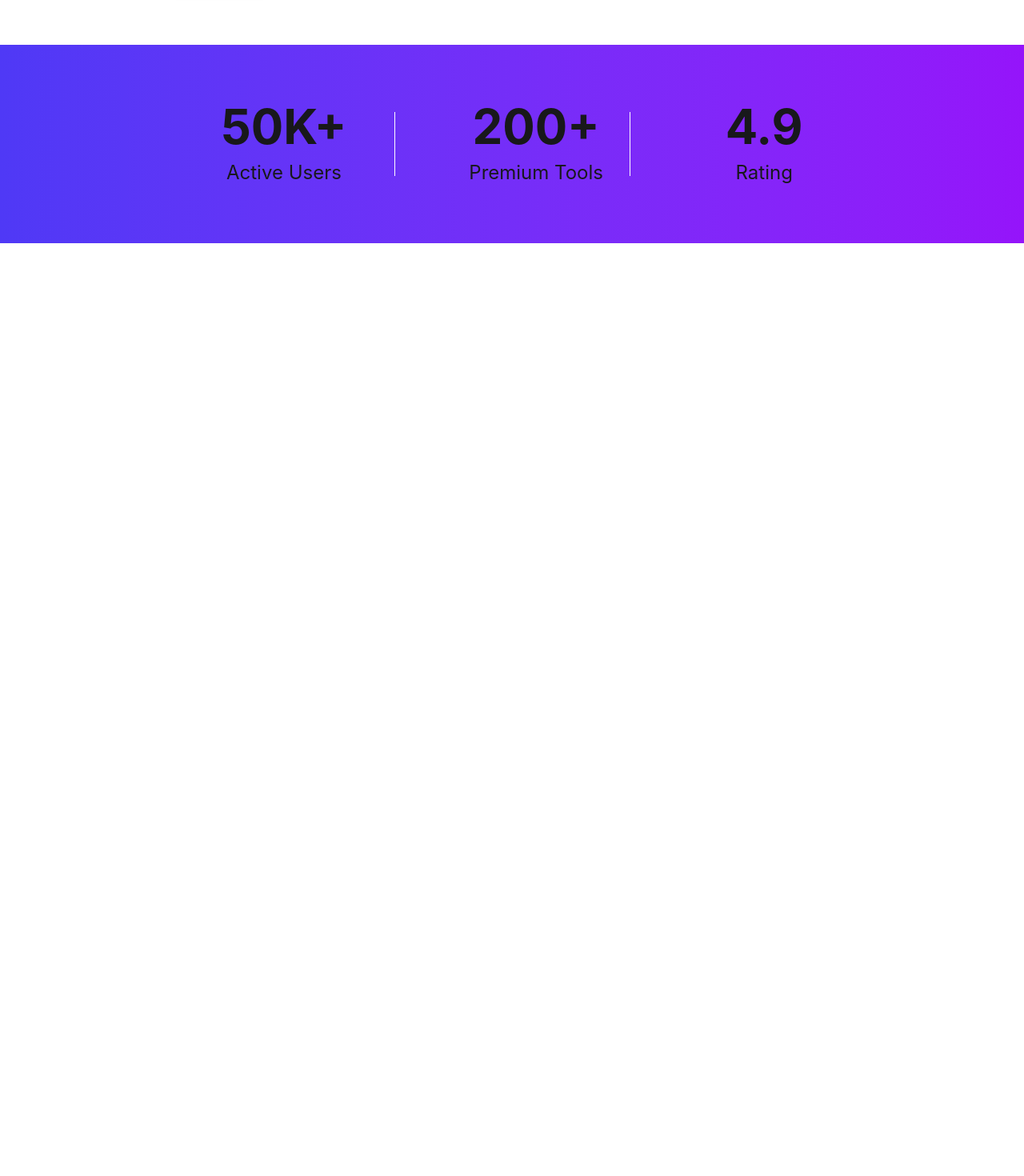
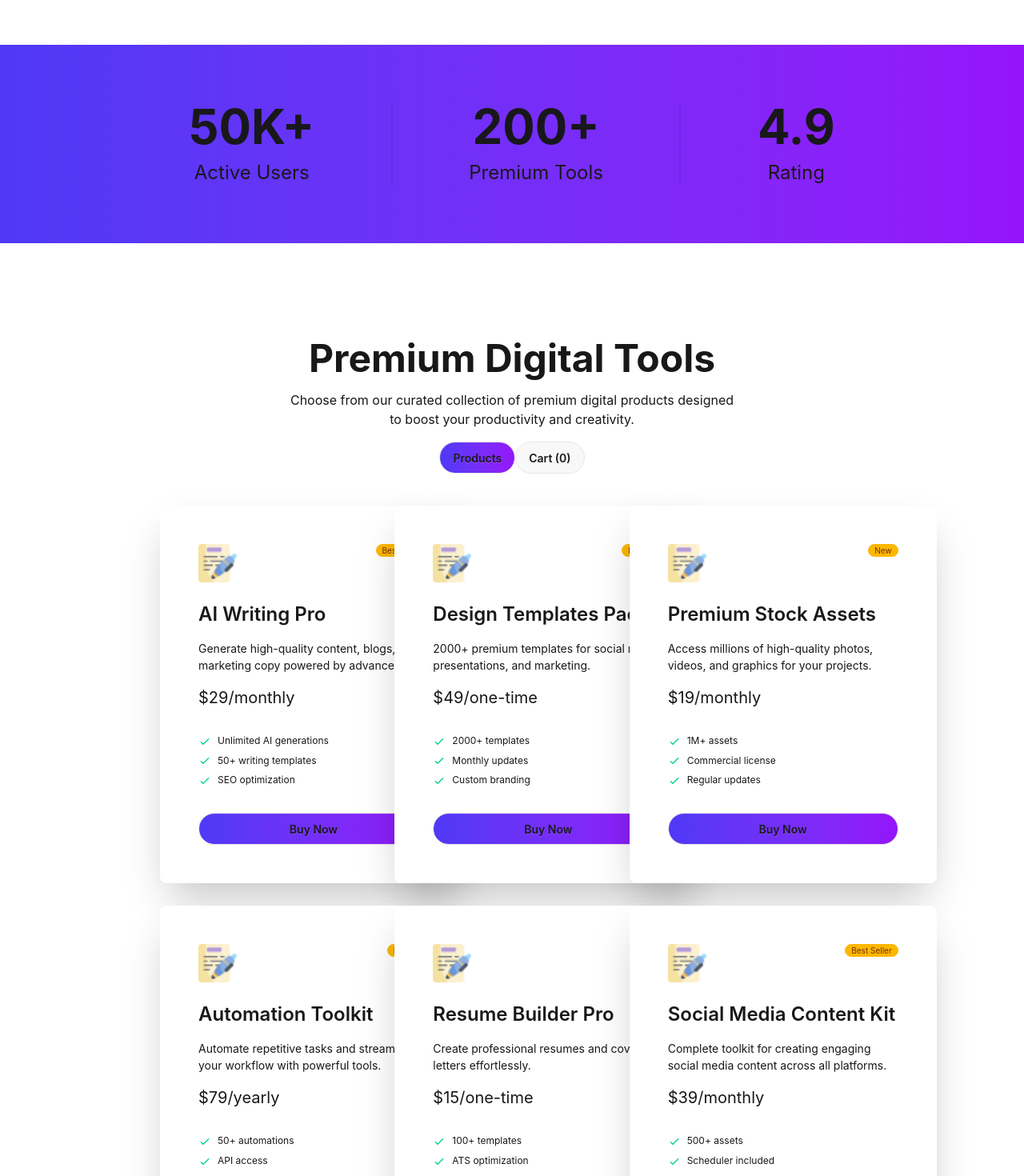
Before and after one commit to simantopal/Digitools-Assignment-6, a React (Vite) app: page / in a window 1280 px wide. Shown: the part 620-2090 px from the top of the page at 80% size. Before the commit the page ends 924 px from the top, so only its background shows below. Built offline with nearby package versions, Linux system fonts and the light colour scheme.

Commit message:
design card and toggoling

```diff
--- a/src/App.jsx
+++ b/src/App.jsx
@@ -1,16 +1,25 @@
+import { Suspense } from 'react'
 import './App.css'
 import Banner from './Components/Banner/Banner'
 import Navbar from './Components/Navbar/Navbar'
+import Product from './Components/Product/Product'
 import Stats from './Components/Stats/Stats'
 
+const fetchProduct = async () => {
+  const res = await fetch("/data.json");
+  return res.json();
+}
+
 function App() {
-
-
+  const productPromise = fetchProduct();
   return (
     <>
       <Navbar></Navbar>
       <Banner></Banner>
       <Stats></Stats>
+      <Suspense fallback={<span className="loading loading-spinner loading-xl"></span>}>
+        <Product productPromise={productPromise}></Product>
+      </Suspense>
     </>
   )
 }
--- /dev/null
+++ b/src/Components/AvailableProduct/AvailableProduct.jsx
@@ -0,0 +1,19 @@
+import React from 'react';
+import Card from '../Card/Card';
+
+const AvailableProduct = ({products}) => {
+    console.log(products, "products")
+    return (
+        <div>
+            <div className='grid grid-cols-3 space-y-7'>
+            {
+                products.map((product, ind) => {
+                    return <Card key={ind} product={product}></Card>
+                })
+            }
+            </div>
+        </div>
+    );
+};
+
+export default AvailableProduct;
--- a/src/Components/Banner/Banner.jsx
+++ b/src/Components/Banner/Banner.jsx
@@ -11,12 +11,11 @@ const Banner = () => {
                 <div className='space-x-4'>
                     <button className="btn bg-linear-to-r from-[#4F39F6] to-[#9514FA] rounded-3xl">Explore Products</button>
                     <button className="btn btn-outline btn-primary rounded-3xl"><img src="/src/assets/Play.png" alt="" />Watch Demo</button>
-            </div>
+                </div>
             </div>
             <div>
                 <img src="/src/assets/banner.png" alt="" />
             </div>
-
         </div>
 
     );
--- /dev/null
+++ b/src/Components/Card/Card.jsx
@@ -0,0 +1,45 @@
+import React, { useState } from 'react';
+
+const Card = ({product}) => {
+    const [isSelected, setIsSelected] = useState(false);
+    return (
+        <div className="card w-96 bg-base-100 shadow-2xl px-6 py-6 mx-auto">
+            <div className="card-body">
+                <div className='flex justify-between mb-4'>
+                    <img src="/src/assets/products/writing_2327400 1.png" alt="" className='w-12 h-12' />
+                    <span className="badge badge-xs badge-warning">{product.tag}</span>
+                </div>
+                <div className="space-y-4">
+                    <h2 className="text-2xl font-semibold">{product.name}</h2>
+                    <p>{product.description}</p>
+                    <span className="text-xl">${product.price}/{product.period}</span>
+                </div>
+                    <ul className="mt-6 flex flex-col gap-2 text-xs">
+                    {product.features.slice(0, 3).map((feature, ind) => (
+                        <li key={ind}>
+                            <svg
+                            xmlns="http://www.w3.org/2000/svg"
+                            className="size-4 me-2 inline-block text-success"
+                            fill="none"
+                            viewBox="0 0 24 24"
+                            stroke="currentColor"
+                            >
+                            <path strokeLinecap="round" strokeLinejoin="round" strokeWidth="2" d="M5 13l4 4L19 7" />
+                            </svg>
+                            <span>{feature}</span>
+                        </li>
+                    ))}
+                    </ul>
+                <div className="mt-6">
+                    <button
+                    className="btn bg-linear-to-r from-[#4F39F6] to-[#9514FA] rounded-3xl btn-block"
+                    onClick={() => setIsSelected(true)}
+                    disabled={isSelected}>
+                        {isSelected === true ? "Selected" : "Buy Now"}</button>
+                </div>
+            </div>
+        </div>
+    );
+};
+
+export default Card;
--- a/src/Components/Navbar/Navbar.jsx
+++ b/src/Components/Navbar/Navbar.jsx
@@ -16,11 +16,11 @@ const Navbar = () => {
             </div>
 
             <div className="flex items-center gap-4">
-                <div className="dropdown dropdown-end">
+                <div className="">
                     <div tabIndex={0} role="button" className="btn btn-ghost btn-circle">
                         <div className="indicator">
                             <svg xmlns="http://www.w3.org/2000/svg" className="h-5 w-5" fill="none" viewBox="0 0 24 24" stroke="currentColor"> <path strokeLinecap="round" strokeLinejoin="round" strokeWidth="2" d="M3 3h2l.4 2M7 13h10l4-8H5.4M7 13L5.4 5M7 13l-2.293 2.293c-.63.63-.184 1.707.707 1.707H17m0 0a2 2 0 100 4 2 2 0 000-4zm-8 2a2 2 0 11-4 0 2 2 0 014 0z" /> </svg>
-                            <span className="badge badge-sm indicator-item">8</span>
+                            <span className="badge badge-sm indicator-item">0</span>
                         </div>
                     </div>
                 </div>
--- /dev/null
+++ b/src/Components/Product/Product.jsx
@@ -0,0 +1,32 @@
+import React, { use, useState } from 'react';
+import AvailableProduct from '../AvailableProduct/AvailableProduct';
+import SelectedProduct from './SelectedProduct';
+
+const Product = ({productPromise}) => {
+    // console.log(productPromise);
+    const products = use(productPromise);
+    // console.log(products);
+    const [selectedType, setSelectedType] = useState("product");
+    console.log(selectedType, "SelectedType");
+    return (
+        <div className='px-50 py-30'>
+            <div className='justify-center text-center mb-10'>
+                <h1 className='font-bold text-5xl mb-4'>Premium Digital Tools</h1>
+                <p className='mb-4'>Choose from our curated collection of premium digital products designed <br /> to boost your productivity and creativity.</p>
+
+
+                <div>
+
+                    <button onClick={() => setSelectedType("product")} className={`btn ${selectedType === "product" ? "bg-linear-to-r from-[#4F39F6] to-[#9514FA]" : ""}  rounded-3xl`}>Products</button>
+
+                    <button onClick={() => setSelectedType("Cart")} className={`btn ${selectedType === "Cart" ? "bg-linear-to-r from-[#4F39F6] to-[#9514FA]" : ""}  rounded-3xl`}>Cart (0)</button>
+                </div>
+            </div>
+            {selectedType === "product" ? "" : <h2 className='font-medium text-2xl'>Your Cart</h2>}
+
+            {selectedType === "product" ? (<AvailableProduct products={products}></AvailableProduct>) : (<SelectedProduct></SelectedProduct>)}
+        </div>
+    );
+};
+
+export default Product;
--- /dev/null
+++ b/src/Components/Product/SelectedProduct.jsx
@@ -0,0 +1,11 @@
+import React from 'react';
+
+const SelectedProduct = () => {
+    return (
+        <div>
+            Selected Product
+        </div>
+    );
+};
+
+export default SelectedProduct;
--- a/src/Components/Stats/Stats.jsx
+++ b/src/Components/Stats/Stats.jsx
@@ -4,19 +4,19 @@ const Stats = () => {
     return (
         <div className='w-100% h-62 bg-linear-to-r from-[#4F39F6] to-[#9514FA] px-50 py-15 flex items-center justify-center'>
             <div className='flex justify-around text-center w-full relative items-center'>
-                <div className='space-y-3 relative'>
+                <div className='space-y-3'>
                     <h1 className='font-bold text-6xl'>50K+</h1>
                     <p className='text-2xl'>Active Users</p>
                 </div>
 
-                <div className='absolute left-1/3 top-1/2 transform -translate-y-1/2 h-20 w-px bg-white'></div>
+                <div className="divider divider-horizontal"></div>
 
-                <div className='space-y-3 relative'>
+                <div className='space-y-3'>
                     <h1 className='font-bold text-6xl'>200+</h1>
                     <p className='text-2xl'>Premium Tools</p>
                 </div>
 
-                <div className='absolute left-2/3 top-1/2 transform -translate-y-1/2 h-20 w-px bg-white'></div>
+                <div className="divider divider-horizontal"></div>
 
                 <div className='space-y-3'>
                     <h1 className='font-bold text-6xl'>4.9</h1>
```
